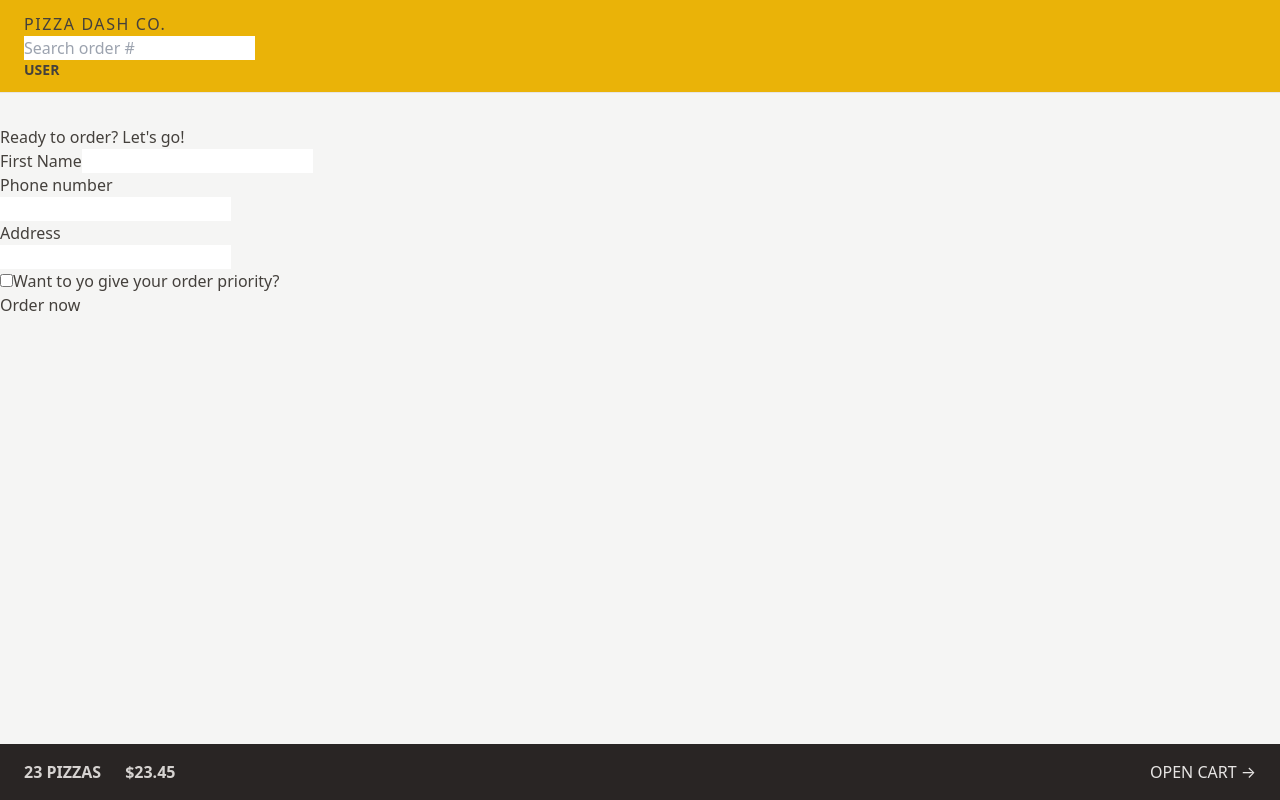
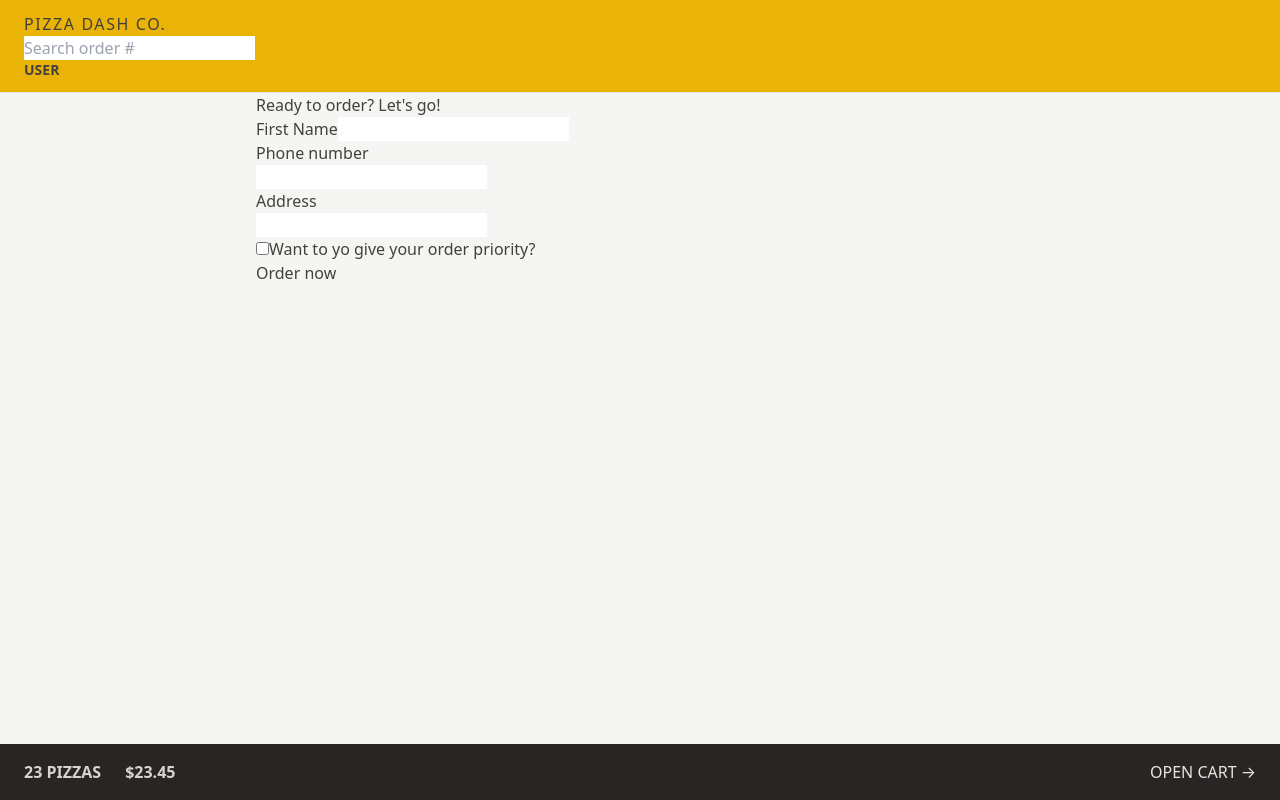
Before and after one commit to vibraniumSwaleh/pizza-dash, a React (Vite) app: page /order/new in a window 1280 px wide. Built offline with nearby package versions, Linux system fonts and the light colour scheme.

Commit message:
style main in AppLayout

```diff
--- a/src/ui/AppLayout.jsx
+++ b/src/ui/AppLayout.jsx
@@ -9,13 +9,15 @@
   const isLoading = navigation.state === 'loading';
 
   return (
-    <div className='layout'>
+    <div className="grid h-screen grid-rows-[auto_1fr_auto]">
       {isLoading && <Loader />}
 
       <Header />
-      <main>
-        <Outlet />
-      </main>
+      <div className="overflow-y-auto overflow-x-hidden">
+        <main className="mx-auto max-w-3xl">
+          <Outlet />
+        </main>
+      </div>
       <CartOverview />
     </div>
   );
```
